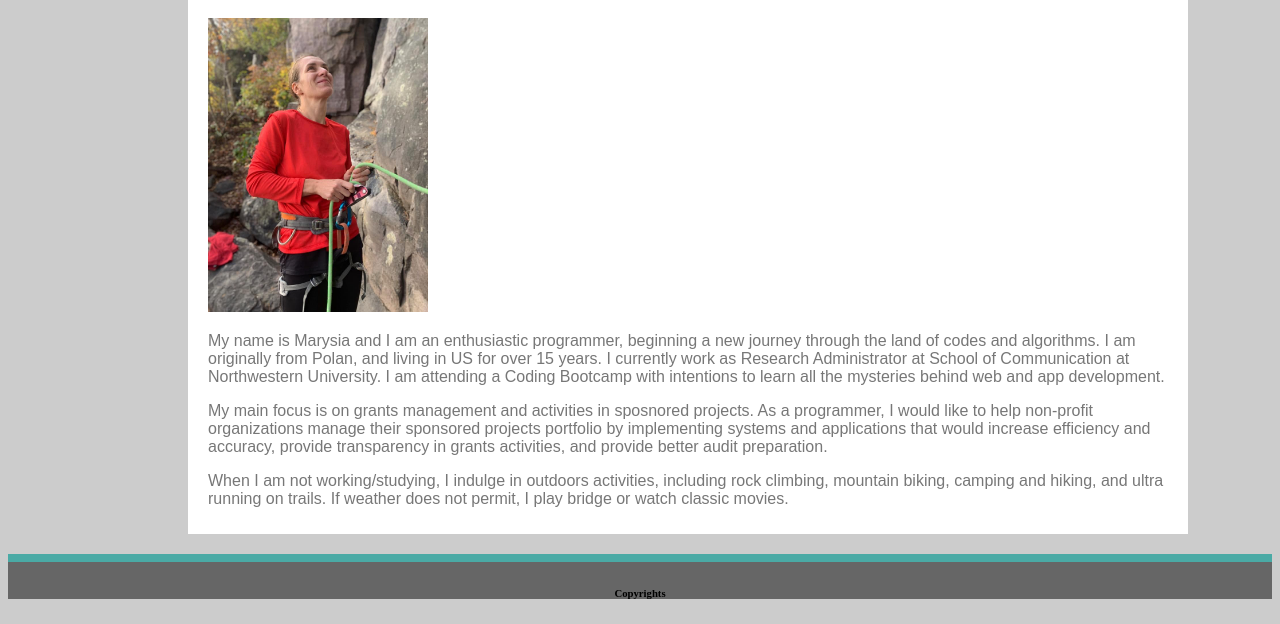
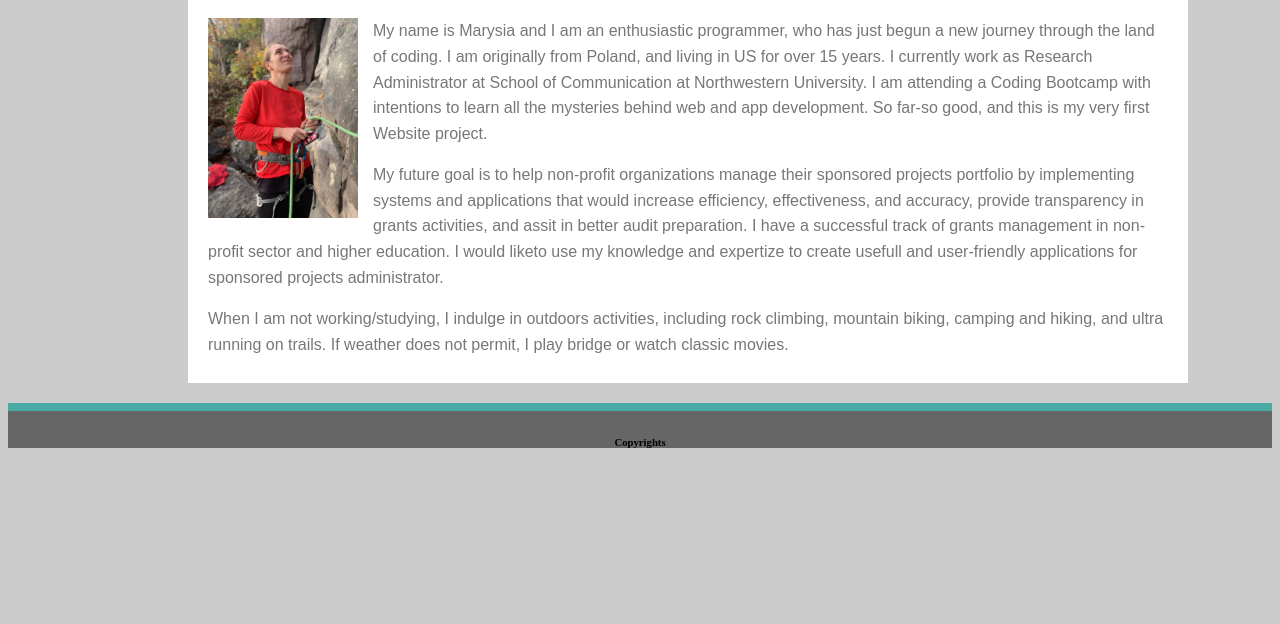
Before and after one commit to marysia83/my-first-portfolio, a plain HTML site: page index.html in a window 1280 px wide. Shown: the part 219-843 px from the top of the page. After the commit the page ends 800 px from the top, so only its background shows below. Drawn offline with Linux system fonts and the light colour scheme.

Commit message:
Finished eits in about me

```diff
--- a/assets/css/style.css
+++ b/assets/css/style.css
@@ -26,6 +26,7 @@ h1, h3 {
 
 p {
     font-family: Arial, Helvetica, sans-serif;
+    line-height: 1.6;
 }
 
 input {
@@ -76,6 +77,12 @@ img {
     margin-left: 180px;
 }
 
+.me {
+    float: left;
+    width: 150px;
+    margin-right: 15px;
+}
+
 #message {
     height: 100px;
 }
--- a/index.html
+++ b/index.html
@@ -26,9 +26,10 @@
             <div class="content">
                 <h1 class="teal">About Me</h1>
                 <img src="assets/images/me.jpg" class="me">
-                <p>My name is Marysia and I am an enthusiastic programmer, beginning a new journey through the land of codes and algorithms. I am originally from Polan, and living in US for over 15 years. I currently work as Research Administrator at School of Communication at Northwestern University. I am attending a Coding Bootcamp with intentions to learn all the mysteries behind web and app development.</p>
-                <p>My main focus is on grants management and activities in sposnored projects. As a programmer, I would like to help non-profit organizations manage their sponsored projects portfolio by implementing systems and applications that would increase efficiency and accuracy, provide transparency in grants activities, and provide better audit preparation.</p>
+                <p>My name is Marysia and I am an enthusiastic programmer, who has just begun a new journey through the land of coding. I am originally from Poland, and living in US for over 15 years. I currently work as Research Administrator at School of Communication at Northwestern University. I am attending a Coding Bootcamp with intentions to learn all the mysteries behind web and app development. So far-so good, and this is my very first Website project.</p>
+                <p>My future goal is to help non-profit organizations manage their sponsored projects portfolio by implementing systems and applications that would increase efficiency, effectiveness, and accuracy, provide transparency in grants activities, and assit in  better audit preparation. I have a successful track of grants management in non-profit sector and higher education. I would liketo use my knowledge and expertize to create usefull and user-friendly applications for sponsored projects administrator.</p>
                 <p>When I am not working/studying, I indulge in outdoors activities, including rock climbing, mountain biking, camping and hiking, and ultra running on trails. If weather does not permit, I play bridge or watch classic movies.</p>
+                <div style="clear:both"></div>
             </div><!--end of content-->
             <div class="footer">
                 <h6>Copyrights</h6>
```
